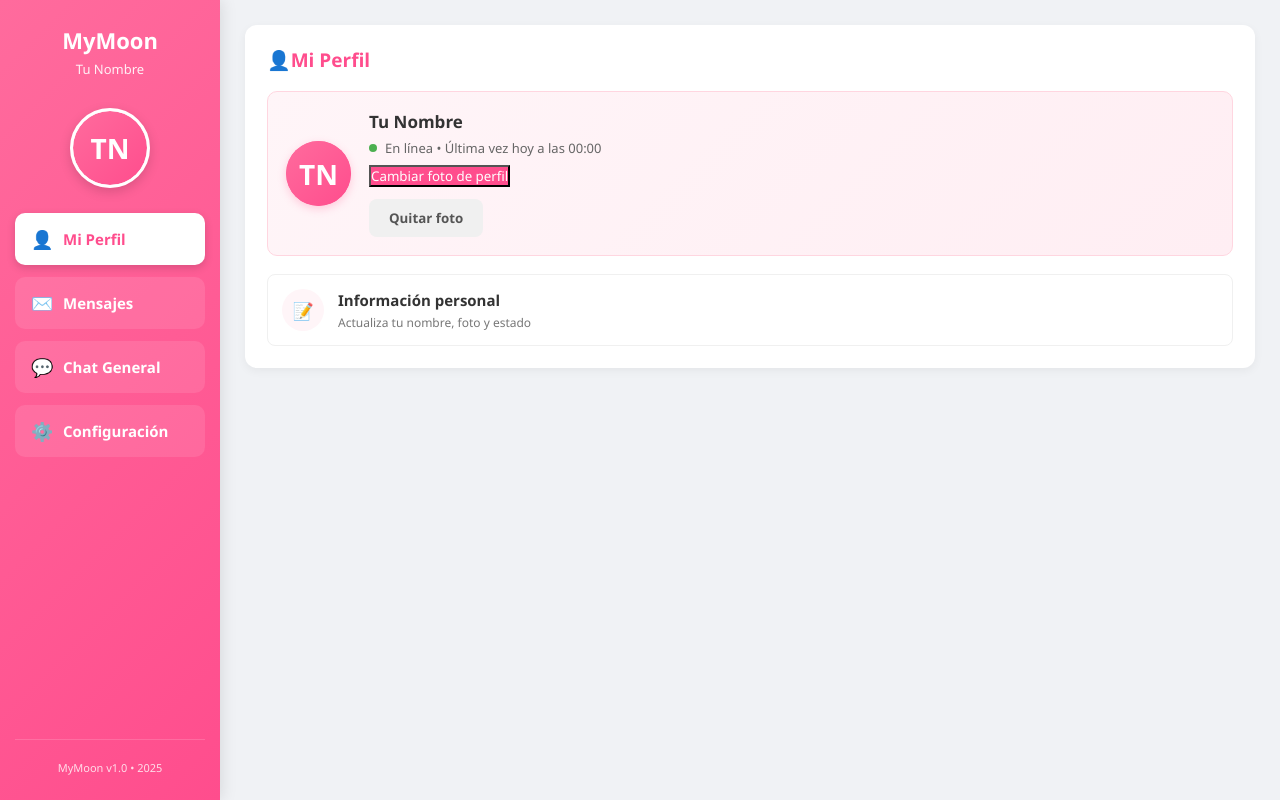
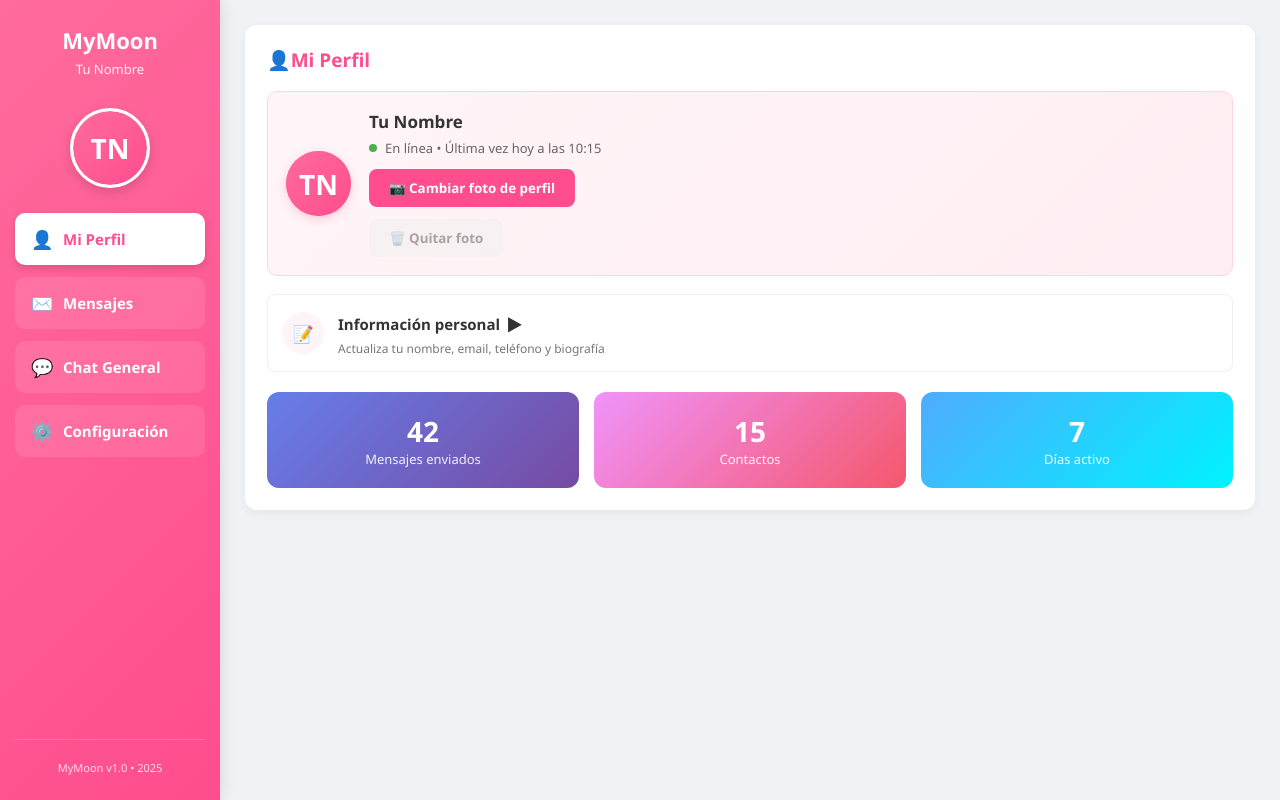
Before and after one commit to MyMoon02Studios/react-app, a React (Vite) app: page / in a window 1280 px wide. Built offline with nearby package versions, Linux system fonts and the light colour scheme.

Commit message:
Enhance Profile component with personal info section
Added personal information fields and toggle functionality.

```diff
--- a/src/pages/Profile.tsx
+++ b/src/pages/Profile.tsx
@@ -5,50 +5,276 @@ export default function Profile() {
   const { user, setName, openFilePicker, setAvatar } = useUser()
   const [editing, setEditing] = useState(false)
   const [value, setValue] = useState(user.name)
+  const [showPersonalInfo, setShowPersonalInfo] = useState(false)
+
+  // Estados para información personal adicional
+  const [email, setEmail] = useState('usuario@ejemplo.com')
+  const [phone, setPhone] = useState('+34 600 000 000')
+  const [bio, setBio] = useState('¡Hola! Soy un usuario de MyMoon 🌙')
 
   function save() {
     if (value.trim()) setName(value.trim())
     setEditing(false)
   }
 
+  function togglePersonalInfo() {
+    setShowPersonalInfo(!showPersonalInfo)
+  }
+
   return (
     <div className="content-section">
-      <div className="section-title"><span className="section-title-icon">👤</span>Mi Perfil</div>
+      <div className="section-title">
+        <span className="section-title-icon">👤</span>
+        Mi Perfil
+      </div>
 
       <div className="profile-card">
         <div className="profile-avatar" onClick={openFilePicker}>
-          {user.avatar ? <img src={user.avatar} alt="avatar" style={{ width: '100%', height: '100%', borderRadius: '50%' }} /> : <div className="avatar-placeholder">{user.name.split(' ').map(n=>n[0]).join('').slice(0,2)}</div>}
+          {user.avatar ? (
+            <img
+              src={user.avatar}
+              alt="avatar"
+              style={{ width: '100%', height: '100%', borderRadius: '50%' }}
+            />
+          ) : (
+            <div className="avatar-placeholder">
+              {user.name.split(' ').map(n=>n[0]).join('').slice(0,2)}
+            </div>
+          )}
         </div>
 
         <div className="profile-info">
           {editing ? (
             <>
-              <input className="form-input" value={value} onChange={e=>setValue(e.target.value)} />
+              <input
+                className="form-input"
+                value={value}
+                onChange={e=>setValue(e.target.value)}
+                placeholder="Tu nombre"
+              />
               <div style={{ marginTop: 10 }}>
-                <button className="btn btn-secondary" onClick={()=>setEditing(false)}>Cancelar</button>
-                <button className="btn btn-primary" style={{ marginLeft: 8 }} onClick={save}>Guardar</button>
+                <button
+                  className="btn btn-secondary"
+                  onClick={()=>setEditing(false)}
+                >
+                  Cancelar
+                </button>
+                <button
+                  className="btn btn-primary"
+                  style={{ marginLeft: 8 }}
+                  onClick={save}
+                >
+                  Guardar
+                </button>
               </div>
             </>
           ) : (
             <>
-              <div className="profile-name" onClick={()=>setEditing(true)}>{user.name}</div>
-              <div className="profile-status"><span className="status-indicator" />En línea • Última vez hoy a las 00:00</div>
-              <button className="change-photo-btn btn-primary" onClick={openFilePicker} style={{ marginTop: 8 }}>Cambiar foto de perfil</button>
+              <div
+                className="profile-name"
+                onClick={()=>setEditing(true)}
+                style={{ cursor: 'pointer' }}
+              >
+                {user.name}
+              </div>
+              <div className="profile-status">
+                <span className="status-indicator" />
+                En línea • Última vez hoy a las {new Date().toLocaleTimeString('es-ES', { hour: '2-digit', minute: '2-digit' })}
+              </div>
+              <button
+                className="btn btn-primary"
+                onClick={openFilePicker}
+                style={{ marginTop: 12 }}
+              >
+                📷 Cambiar foto de perfil
+              </button>
               <div style={{ marginTop: 12 }}>
-                <button className="btn btn-secondary" onClick={()=>setAvatar(null)}>Quitar foto</button>
+                <button
+                  className="btn btn-secondary"
+                  onClick={()=>setAvatar(null)}
+                  disabled={!user.avatar}
+                  style={{
+                    opacity: user.avatar ? 1 : 0.5,
+                    cursor: user.avatar ? 'pointer' : 'not-allowed'
+                  }}
+                >
+                  🗑️ Quitar foto
+                </button>
               </div>
             </>
           )}
         </div>
       </div>
 
+      {/* Botón de Información Personal - AHORA FUNCIONA */}
       <div className="settings-list">
-        <div className="setting-item">
+        <div
+          className="setting-item"
+          onClick={togglePersonalInfo}
+          style={{ cursor: 'pointer' }}
+        >
           <div className="setting-icon">📝</div>
           <div className="setting-info">
-            <div className="setting-title">Información personal</div>
-            <div className="setting-desc">Actualiza tu nombre, foto y estado</div>
+            <div className="setting-title">
+              Información personal
+              <span style={{
+                fontSize: '20px',
+                marginLeft: '8px',
+                transition: 'transform 0.3s'
+              }}>
+                {showPersonalInfo ? '▼' : '▶'}
+              </span>
+            </div>
+            <div className="setting-desc">
+              Actualiza tu nombre, email, teléfono y biografía
+            </div>
           </div>
+        </div>
+
+        {/* Panel expandible de información personal */}
+        {showPersonalInfo && (
+          <div style={{
+            marginTop: '15px',
+            padding: '20px',
+            background: '#fff5f8',
+            borderRadius: '10px',
+            border: '1px solid #ffd6e0'
+          }}>
+            <h3 style={{ marginBottom: '15px', color: '#ff4d8d' }}>
+              Editar Información Personal
+            </h3>
+
+            <div style={{ marginBottom: '15px' }}>
+              <label style={{
+                display: 'block',
+                marginBottom: '5px',
+                fontWeight: '600',
+                color: '#555'
+              }}>
+                Nombre completo
+              </label>
+              <input
+                className="form-input"
+                value={value}
+                onChange={e=>setValue(e.target.value)}
+                placeholder="Tu nombre completo"
+              />
+            </div>
+
+            <div style={{ marginBottom: '15px' }}>
+              <label style={{
+                display: 'block',
+                marginBottom: '5px',
+                fontWeight: '600',
+                color: '#555'
+              }}>
+                Email
+              </label>
+              <input
+                className="form-input"
+                type="email"
+                value={email}
+                onChange={e=>setEmail(e.target.value)}
+                placeholder="tu@email.com"
+              />
+            </div>
+
+            <div style={{ marginBottom: '15px' }}>
+              <label style={{
+                display: 'block',
+                marginBottom: '5px',
+                fontWeight: '600',
+                color: '#555'
+              }}>
+                Teléfono
+              </label>
+              <input
+                className="form-input"
+                type="tel"
+                value={phone}
+                onChange={e=>setPhone(e.target.value)}
+                placeholder="+34 600 000 000"
+              />
+            </div>
+
+            <div style={{ marginBottom: '15px' }}>
+              <label style={{
+                display: 'block',
+                marginBottom: '5px',
+                fontWeight: '600',
+                color: '#555'
+              }}>
+                Biografía
+              </label>
+              <textarea
+                className="form-input"
+                value={bio}
+                onChange={e=>setBio(e.target.value)}
+                placeholder="Cuéntanos algo sobre ti..."
+                rows={3}
+                style={{ resize: 'vertical', minHeight: '80px' }}
+              />
+            </div>
+
+            <div style={{ display: 'flex', gap: '10px' }}>
+              <button
+                className="btn btn-primary"
+                onClick={() => {
+                  save()
+                  alert('✅ Información guardada correctamente!')
+                }}
+              >
+                💾 Guardar cambios
+              </button>
+              <button
+                className="btn btn-secondary"
+                onClick={() => setShowPersonalInfo(false)}
+              >
+                ❌ Cerrar
+              </button>
+            </div>
+          </div>
+        )}
+      </div>
+
+      {/* Sección de estadísticas */}
+      <div style={{
+        marginTop: '20px',
+        display: 'grid',
+        gridTemplateColumns: 'repeat(auto-fit, minmax(150px, 1fr))',
+        gap: '15px'
+      }}>
+        <div style={{
+          padding: '20px',
+          background: 'linear-gradient(135deg, #667eea 0%, #764ba2 100%)',
+          borderRadius: '12px',
+          color: 'white',
+          textAlign: 'center'
+        }}>
+          <div style={{ fontSize: '28px', fontWeight: 'bold' }}>42</div>
+          <div style={{ fontSize: '13px', opacity: 0.9 }}>Mensajes enviados</div>
+        </div>
+
+        <div style={{
+          padding: '20px',
+          background: 'linear-gradient(135deg, #f093fb 0%, #f5576c 100%)',
+          borderRadius: '12px',
+          color: 'white',
+          textAlign: 'center'
+        }}>
+          <div style={{ fontSize: '28px', fontWeight: 'bold' }}>15</div>
+          <div style={{ fontSize: '13px', opacity: 0.9 }}>Contactos</div>
+        </div>
+
+        <div style={{
+          padding: '20px',
+          background: 'linear-gradient(135deg, #4facfe 0%, #00f2fe 100%)',
+          borderRadius: '12px',
+          color: 'white',
+          textAlign: 'center'
+        }}>
+          <div style={{ fontSize: '28px', fontWeight: 'bold' }}>7</div>
+          <div style={{ fontSize: '13px', opacity: 0.9 }}>Días activo</div>
         </div>
       </div>
     </div>
```
